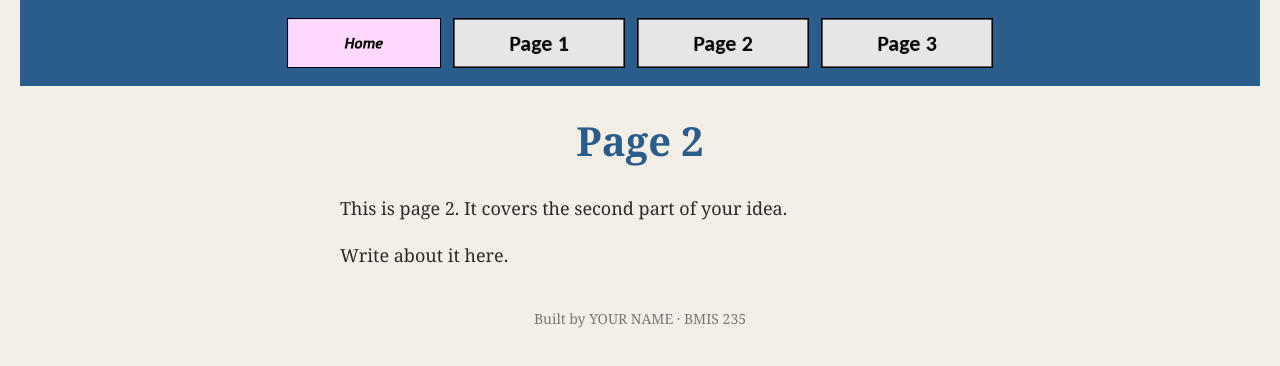
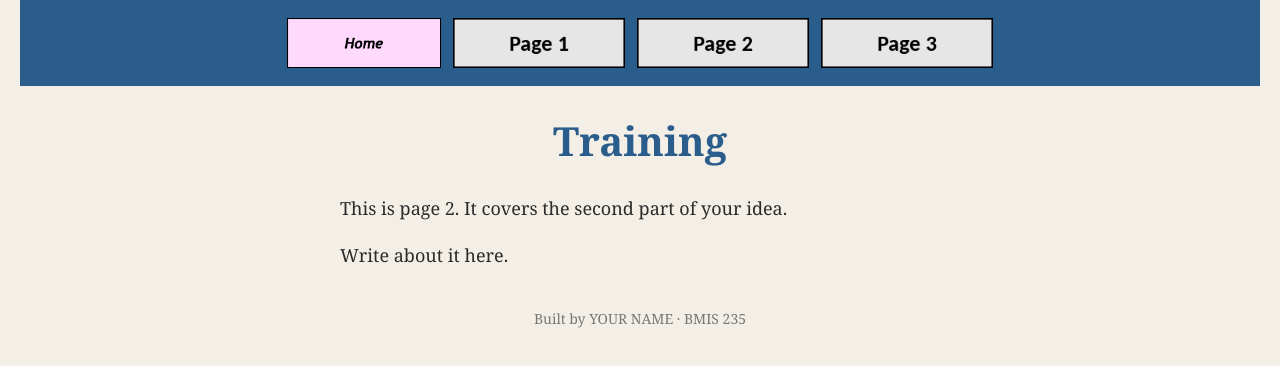
Before and after one commit to EmmaTaggi/bmis235-html-3, a plain HTML site: page page2.html in a window 1280 px wide. Drawn offline with Linux system fonts and the light colour scheme.

Commit message:
Change title and heading from 'Page 2' to 'Training'

```diff
--- a/page2.html
+++ b/page2.html
@@ -8,7 +8,7 @@
 <head>
 <meta charset="utf-8">
 <meta name="author" content="YOUR NAME">
-<title>Page 2</title>
+<title>TRAINING</title>
 
 <!-- this one line connects the page to the stylesheet -->
 <link rel="stylesheet" href="styles.css">
@@ -28,7 +28,7 @@
     <a href="page3.html"><img src="img/page3.png" alt="Page 3"></a>
 </nav>
 
-<h1>Page 2</h1>
+<h1>Training</h1>
 <p>This is page 2. It covers the second part of your idea.</p>
 <p>Write about it here.</p>
 
```
